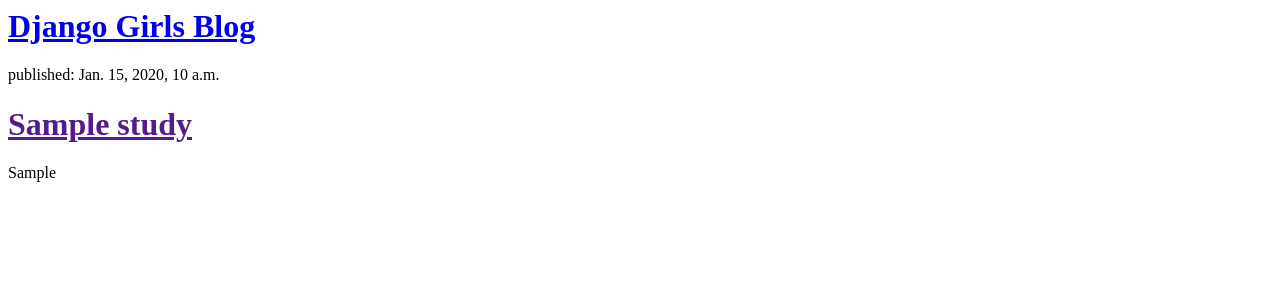
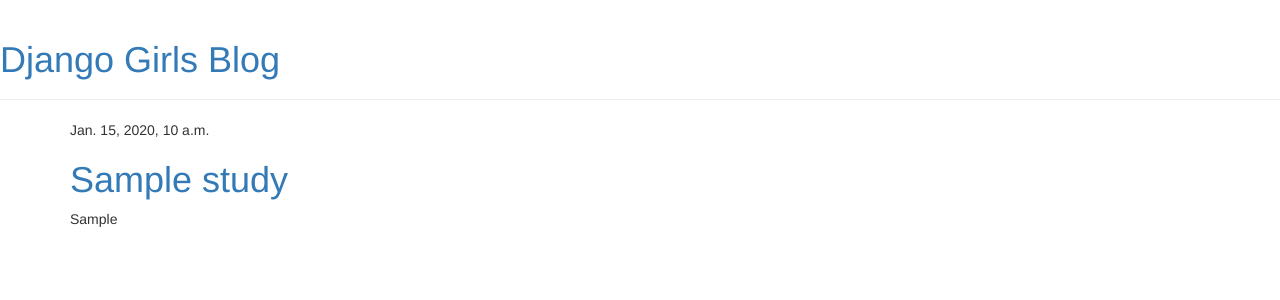
Before and after one commit to arm22/PARCOM, a Django app: template feed/templates/feed/study_list.html in a window 1280 px wide. Shown: the top 300 px of the page. Run offline with Django 3.2, Linux system fonts and the light colour scheme; the template is opened without the code that fills it: values that come from a table or form of the project are taken from there, others are empty; tables that the repository leaves empty hold one stand-in row (values such as "Sample post"); some libraries are stand-ins or nearby versions.

Commit message:
Add templating

```diff
--- /dev/null
+++ b/feed/templates/feed/base.html
@@ -0,0 +1,23 @@
+{% load staticfiles %}
+<html>
+  <head>
+    <title>Django Girls blog</title>
+    <link rel="stylesheet" href="//maxcdn.bootstrapcdn.com/bootstrap/3.2.0/css/bootstrap.min.css">
+    <link rel="stylesheet" href="//maxcdn.bootstrapcdn.com/bootstrap/3.2.0/css/bootstrap-theme.min.css">
+    <link href='//fonts.googleapis.com/css?family=Lobster&subset=latin,latin-ext' rel='stylesheet' type='text/css'>
+    <link rel="stylesheet" href="{% static 'css/feed.css' %}">
+  </head>
+  <body>
+    <div class="page-header">
+      <h1><a href="/feed/">Django Girls Blog</a></h1>
+    </div>
+    <div class="content container">
+      <div class="row">
+        <div class="col-md-8">
+          {% block content %}
+          {% endblock %}
+        </div>
+      </div>
+    </div>
+  </body>
+</html>
--- a/feed/templates/feed/study_list.html
+++ b/feed/templates/feed/study_list.html
@@ -1,11 +1,13 @@
-<div>
-    <h1><a href="/">Django Girls Blog</a></h1>
-</div>
+{% extends 'feed/base.html' %}
 
-{% for study in studies %}
-    <div>
-        <p>published: {{ study.published_date }}</p>
-        <h1><a href="">{{ study.title }}</a></h1>
-        <p>{{ study.abstract|linebreaks }}</p>
+{% block content %}
+  {% for study in studys %}
+    <div class="study">
+      <div class="date">
+        {{ study.published_date }}
+      </div>
+      <h1><a href="{% url 'study_detail' pk=study.pk %}">{{ study.title }}</a></h1>
+      <p>{{ study.abstract|linebreaks }}</p>
     </div>
-{% endfor %}
+  {% endfor %}
+{% endblock %}
```
Also changed, not shown: feed/templates/feed/study_detail.html (added, +13 -0 lines).
